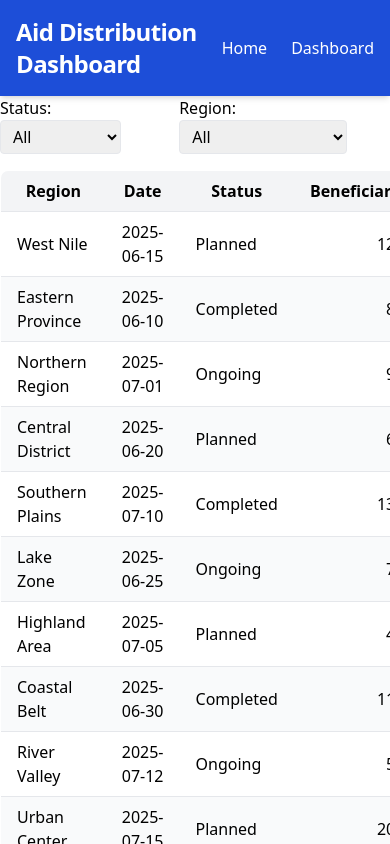
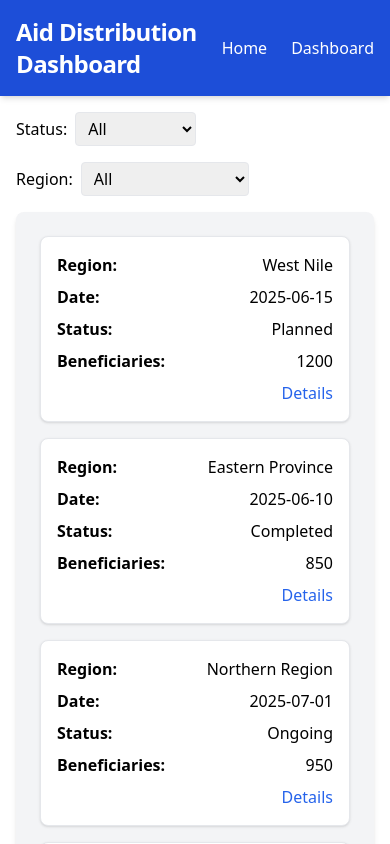
Before and after one commit to Alejotavo/Aidonic-Coding-Task, a React (Vite) app: page / in a window 390 px wide. Shown: the top 844 px of the page. Built offline with nearby package versions, Linux system fonts and the light colour scheme.

Commit message:
refactor table mobile first

```diff
--- a/src/App.tsx
+++ b/src/App.tsx
@@ -6,10 +6,10 @@ import Filter from './components/filterComponent';
 import Table from './components/tableComponent';
 import Header from './components/UI/header';
 import { distributions } from './service/mockApi';
-import DistributionDetails from './components/DistributionDetails';
+import DistributionDetails from './pages/distributionDetails';
 
 const statusOptions = ['Planned', 'Ongoing', 'Completed'];
-const regionOptions = Array.from(new Set((distributions as any[]).map(d => d.region)));
+const regionOptions = Array.from(new Set(distributions.map((d: { region: string }) => d.region)));
 
 function MainPage() {
   const [status, setStatus] = useState('');
@@ -17,12 +17,14 @@ function MainPage() {
 
   return (
     <>
-      <Header />
-      <div className="flex gap-4 mb-4">
+    <Header />
+    <div className="container mx-auto px-4 py-4 sm:px-6 sm:py-6 md:px-8 md:py-8">
+      <div className="flex flex-col gap-4 mb-4 sm:flex-row">
         <Filter label="Status" value={status} options={statusOptions} onChange={setStatus} />
         <Filter label="Region" value={region} options={regionOptions} onChange={setRegion} />
       </div>
       <Table status={status} region={region} />
+    </div>
     </>
   );
 }
--- a/src/components/tableComponent.tsx
+++ b/src/components/tableComponent.tsx
@@ -19,7 +19,8 @@ function Table({ status, region }: TableProps) {
   }
 
   return (
-    <div className="overflow-x-auto">
+    <div className="bg-gray-100 shadow-md rounded-lg p-6 mb-6">
+      <div className="hidden sm:block overflow-x-auto">
         <table className="min-w-full border border-gray-300 rounded-lg overflow-hidden">
           <thead className="bg-gray-100">
             <tr>
@@ -51,6 +52,33 @@ function Table({ status, region }: TableProps) {
           </tbody>
         </table>
       </div>
+
+      <div className="sm:hidden flex flex-col gap-4">
+        {filteredDistributions.map((row) => (
+          <div key={row.id} className="bg-white rounded-lg shadow p-4 flex flex-col gap-2 border border-gray-200">
+            <div className="flex justify-between">
+              <span className="font-semibold">Region:</span>
+              <span>{row.region}</span>
+            </div>
+            <div className="flex justify-between">
+              <span className="font-semibold">Date:</span>
+              <span>{row.date}</span>
+            </div>
+            <div className="flex justify-between">
+              <span className="font-semibold">Status:</span>
+              <span>{row.status}</span>
+            </div>
+            <div className="flex justify-between">
+              <span className="font-semibold">Beneficiaries:</span>
+              <span>{row.beneficiaries}</span>
+            </div>
+            <div className="flex justify-end">
+              <Link to={`/distribution/${row.id}`} className="text-blue-600 hover:underline">Details</Link>
+            </div>
+          </div>
+        ))}
+      </div>
+    </div>
   );
 }
 
```
Lines whose indentation alone changed are shown as unchanged.
